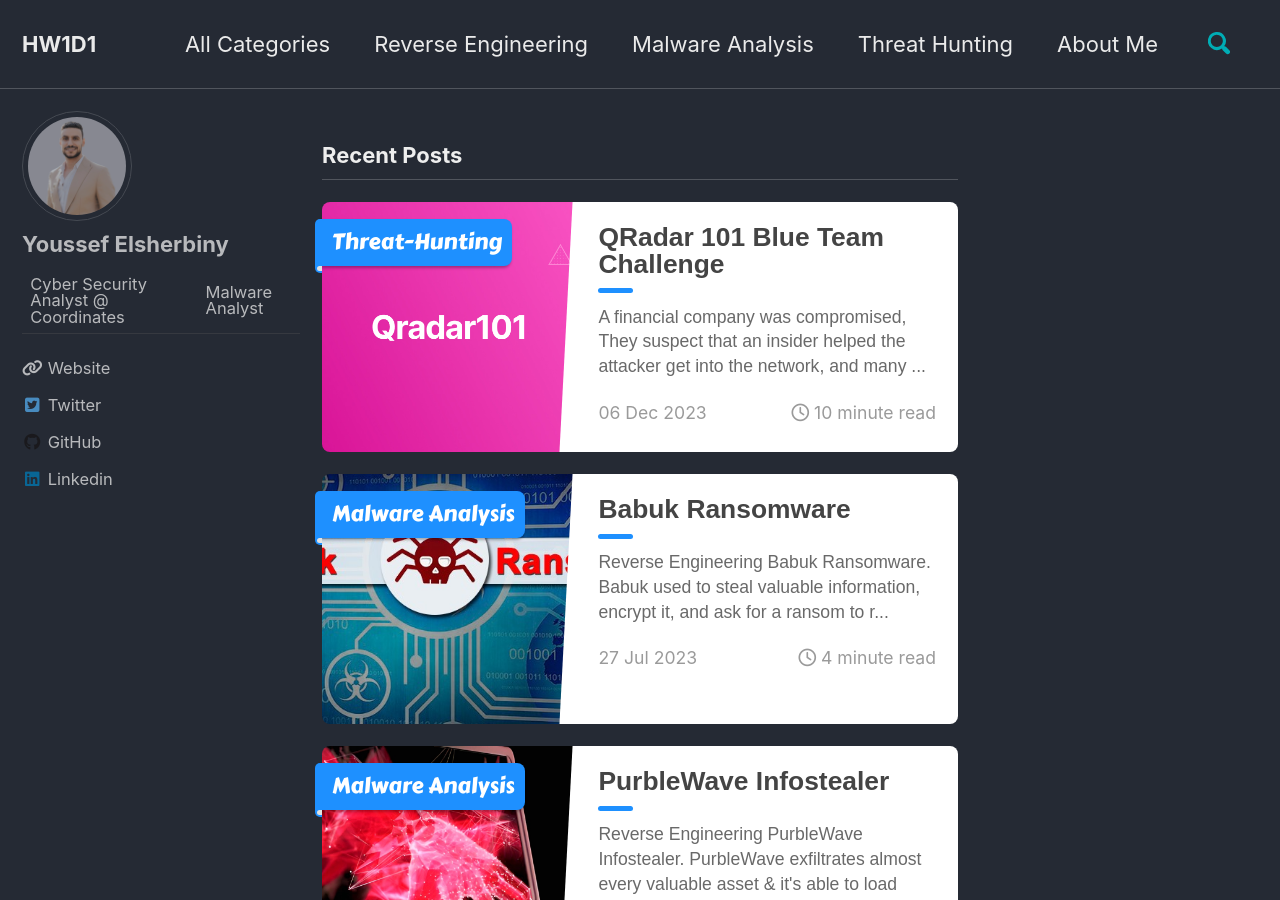
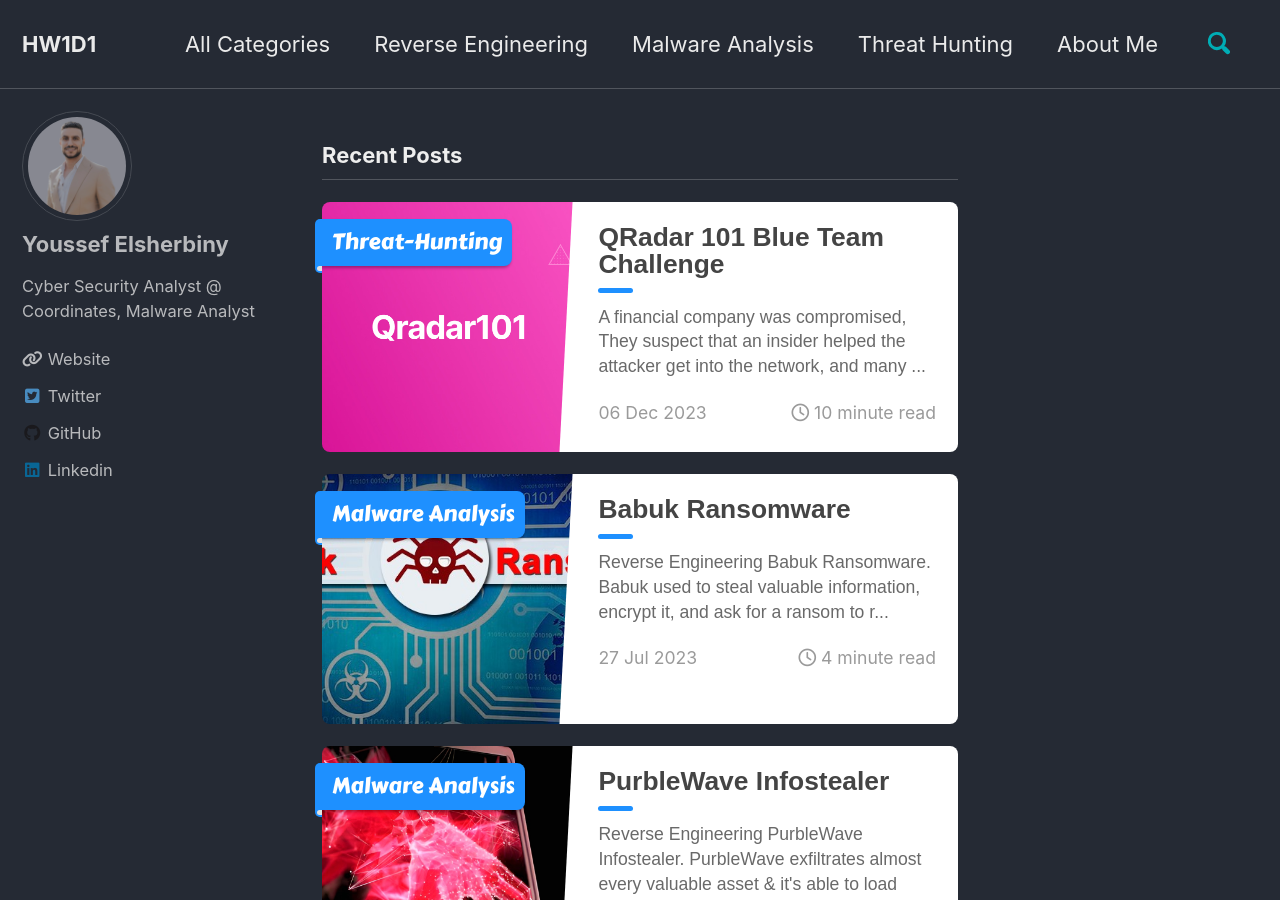
Before and after one commit to YoussefElsherbiiny/YoussefElsherbiiny.github.io, a Jekyll site: the page built from index.html, in a window 1280 px wide and 900 px high. Built offline with Jekyll 4.4.1, drawn with Linux system fonts in a browser that asks for light colours; cached includes are drawn as plain includes; nearby versions of some CDN libraries; the list of posts is cut into pages by our own code.

```diff
--- a/_config.yml
+++ b/_config.yml
@@ -60,7 +60,7 @@ plugins:
 author:
   name   : "Youssef Elsherbiny"
   avatar : "/assets/images/Hwidi.jpeg"
-  bio    : "Cyber Security Analyst @ Coordinates | Malware Analyst"
+  bio    : "Cyber Security Analyst @ Coordinates, Malware Analyst"
   links:
     - label: "Website"
       icon: "fas fa-fw fa-link"
```
